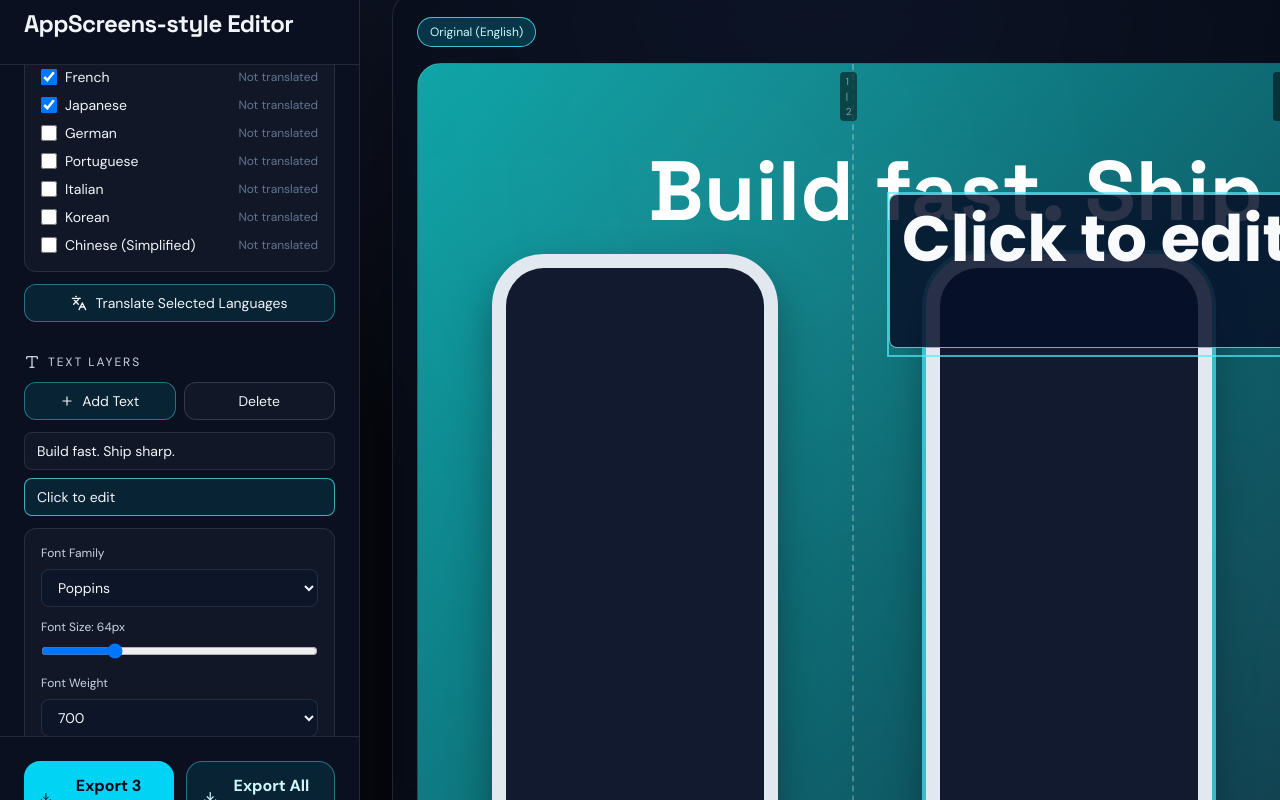
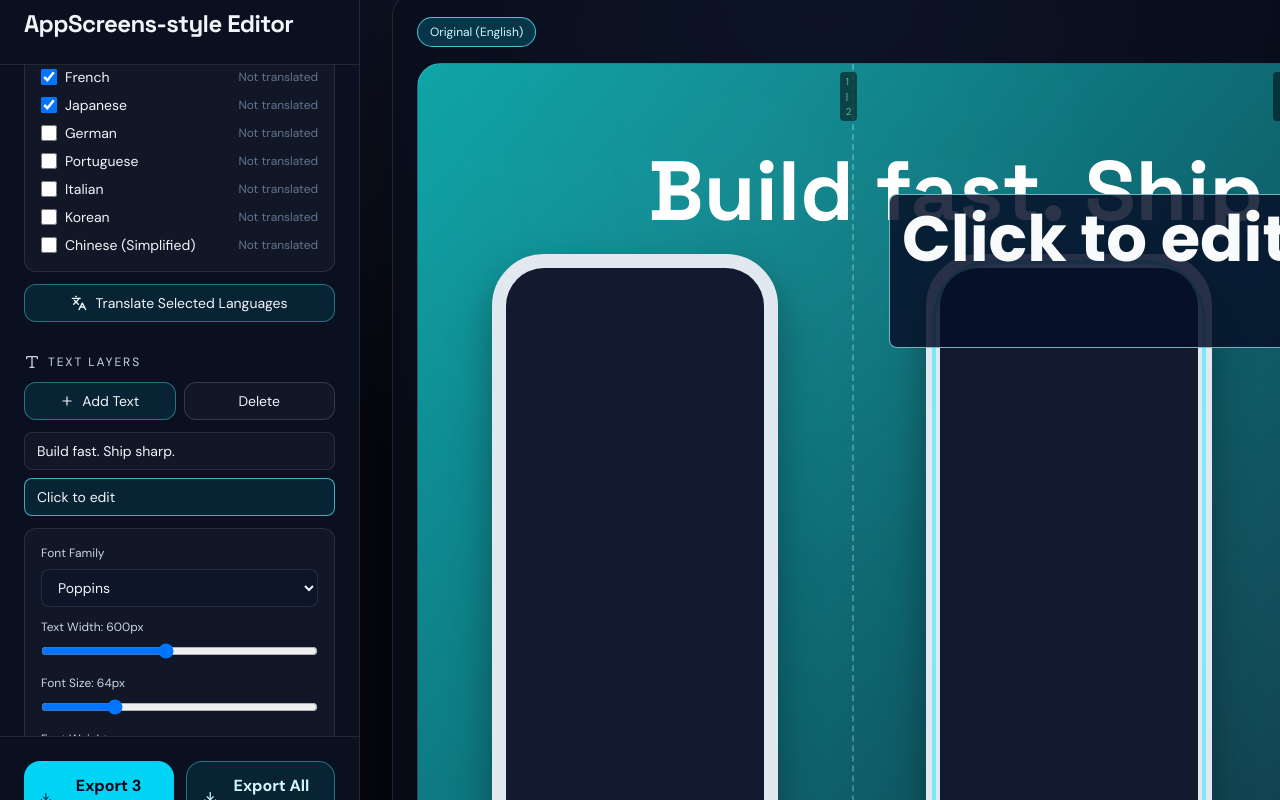
Before and after one commit to HunterHelms/store-assets-studio, a Next.js app: page / in a window 1280 px wide. Both pictures are taken after a click on the button "Add Text". Shown: the part 40-840 px from the top of the page. Built offline with nearby package versions, Linux system fonts and the light colour scheme.

Commit message:
Lot of UI updates!

```diff
--- a/src/components/AssetStudio.tsx
+++ b/src/components/AssetStudio.tsx
@@ -17,6 +17,7 @@ import {
   Languages,
   LoaderCircle,
   Copy,
+  RotateCw,
 } from "lucide-react";
 
 type TextLayer = {
@@ -24,6 +25,7 @@ type TextLayer = {
   text: string;
   x: number;
   y: number;
+  width: number;
   fontFamily: string;
   fontSize: number;
   fontWeight: number;
@@ -89,6 +91,7 @@ export function AssetStudio() {
       text: "Build fast. Ship sharp.",
       x: 230,
       y: 88,
+      width: 900,
       fontFamily: FONT_OPTIONS[0].value,
       fontSize: 84,
       fontWeight: 700,
@@ -137,6 +140,11 @@ export function AssetStudio() {
     "frame-1": { x: 0, y: 0 },
     "frame-2": { x: 0, y: 0 },
     "frame-3": { x: 0, y: 0 },
+  });
+  const [deviceRotations, setDeviceRotations] = useState<Record<string, number>>({
+    "frame-1": 0,
+    "frame-2": 0,
+    "frame-3": 0,
   });
 
   const selectedText = textLayers.find((layer) => layer.id === selectedTextId) ?? null;
@@ -214,6 +222,7 @@ export function AssetStudio() {
       text: "Click to edit",
       x: Math.round(boardWidth / 2 - 180),
       y: 130,
+      width: 600,
       fontFamily: FONT_OPTIONS[1].value,
       fontSize: 64,
       fontWeight: 700,
@@ -511,6 +520,40 @@ export function AssetStudio() {
     textDragRef.current = null;
   };
 
+  const textResizeRef = useRef<{
+    id: string;
+    pointerX: number;
+    startWidth: number;
+  } | null>(null);
+
+  const onTextResizePointerDown = (event: React.PointerEvent<HTMLDivElement>, layer: TextLayer) => {
+    event.stopPropagation();
+    textResizeRef.current = {
+      id: layer.id,
+      pointerX: event.clientX,
+      startWidth: layer.width,
+    };
+    event.currentTarget.setPointerCapture(event.pointerId);
+  };
+
+  const onTextResizePointerMove = (event: React.PointerEvent<HTMLDivElement>, layerId: string) => {
+    const resize = textResizeRef.current;
+    if (!resize || resize.id !== layerId) return;
+
+    const newWidth = Math.max(80, resize.startWidth + (event.clientX - resize.pointerX));
+    setTextLayers((current) =>
+      current.map((layer) => (layer.id === layerId ? { ...layer, width: newWidth } : layer)),
+    );
+  };
+
+  const onTextResizePointerUp = (event: React.PointerEvent<HTMLDivElement>, layerId: string) => {
+    const resize = textResizeRef.current;
+    if (!resize || resize.id !== layerId) return;
+
+    event.currentTarget.releasePointerCapture(event.pointerId);
+    textResizeRef.current = null;
+  };
+
   const onScreenshotPointerDown = (event: React.PointerEvent<HTMLDivElement>, frameId: string) => {
     if (!screenshots[frameId]) return;
     event.stopPropagation();
@@ -676,6 +719,7 @@ export function AssetStudio() {
                 onChange={handlePanoramaUpload}
               />
             </label>
+            {panoramaImage ? (
               <div className="space-y-3 rounded-xl border border-white/10 bg-white/[0.03] p-4 text-xs">
                 <label className="block">
                   <span className="mb-2 flex items-center gap-1 text-slate-300">
@@ -715,7 +759,14 @@ export function AssetStudio() {
                     className="w-full"
                   />
                 </label>
+                <button
+                  onClick={() => setPanoramaImage(null)}
+                  className="flex w-full items-center justify-center gap-2 rounded-lg border border-rose-400/50 bg-rose-500/10 px-3 py-2 text-rose-200 hover:bg-rose-500/20"
+                >
+                  <Trash2 className="h-3.5 w-3.5" /> Remove image
+                </button>
               </div>
+            ) : null}
           </section>
 
           <section className="space-y-3">
@@ -767,11 +818,32 @@ export function AssetStudio() {
               />
             </label>
 
-            {screenshots[selectedFrameId] ? (
+            {/* Device controls - always visible for selected frame */}
             <div className="space-y-3 rounded-xl border border-white/10 bg-white/[0.03] p-4 text-xs">
               <p className="text-slate-300">Frame {selectedFrameId.replace("frame-", "#")} controls</p>
               <label className="block">
-                  <span className="mb-2 block text-slate-300">Scale: {selectedTransform.scale.toFixed(2)}</span>
+                <span className="mb-2 flex items-center gap-1 text-slate-300">
+                  <RotateCw className="h-3.5 w-3.5" /> Rotation: {deviceRotations[selectedFrameId] ?? 0}°
+                </span>
+                <input
+                  type="range"
+                  min="-45"
+                  max="45"
+                  step="1"
+                  value={deviceRotations[selectedFrameId] ?? 0}
+                  onChange={(e) =>
+                    setDeviceRotations((current) => ({
+                      ...current,
+                      [selectedFrameId]: Number(e.target.value),
+                    }))
+                  }
+                  className="w-full"
+                />
+              </label>
+              {screenshots[selectedFrameId] ? (
+                <>
+                  <label className="block">
+                    <span className="mb-2 block text-slate-300">Screenshot Scale: {selectedTransform.scale.toFixed(2)}</span>
                     <input
                       type="range"
                       min="0.8"
@@ -809,8 +881,9 @@ export function AssetStudio() {
                       <Trash2 className="h-3.5 w-3.5" /> Remove
                     </button>
                   </div>
+                </>
+              ) : null}
             </div>
-            ) : null}
           </section>
 
           <section className="space-y-3">
@@ -915,6 +988,19 @@ export function AssetStudio() {
                     </option>
                   ))}
                 </select>
+              </label>
+              <label className="block">
+                <span className="mb-2 block text-slate-300">Text Width: {Math.round(selectedText?.width ?? 0)}px</span>
+                <input
+                  type="range"
+                  min="80"
+                  max={Math.round(boardWidth * 0.95)}
+                  step="10"
+                  value={selectedText?.width ?? 600}
+                  onChange={(e) => updateSelectedText({ width: Number(e.target.value) })}
+                  className="w-full"
+                  disabled={!selectedText}
+                />
               </label>
               <label className="block">
                 <span className="mb-2 block text-slate-300">Font Size: {selectedText?.fontSize ?? 0}px</span>
@@ -1029,24 +1115,32 @@ export function AssetStudio() {
             {frameLayout.map((frame) => {
               const screenshotTransform = screenshotTransforms[frame.id] ?? { x: 0, y: 0, scale: 1 };
               const offset = deviceOffsets[frame.id] ?? { x: 0, y: 0 };
+              const rotation = deviceRotations[frame.id] ?? 0;
               const frameScreenshot = screenshots[frame.id];
 
               return (
                 <div
                   key={frame.id}
-                  className={`absolute cursor-grab rounded-[52px] border-[14px] border-slate-200 bg-[#e5e7eb] shadow-[0_20px_40px_rgba(0,0,0,0.35)] active:cursor-grabbing ${
-                    selectedFrameId === frame.id ? "ring-4 ring-cyan-300/70" : ""
-                  }`}
+                  className="absolute cursor-grab rounded-[52px] border-[14px] border-slate-200 bg-[#e5e7eb] shadow-[0_20px_40px_rgba(0,0,0,0.35)] active:cursor-grabbing"
                   style={{
                     left: frame.x + offset.x,
                     top: frame.y + offset.y,
                     width: frame.width,
                     height: frame.height,
+                    transform: rotation !== 0 ? `rotate(${rotation}deg)` : undefined,
+                    transformOrigin: "center center",
                   }}
                   onPointerDown={(event) => onDevicePointerDown(event, frame.id)}
                   onPointerMove={(event) => onDevicePointerMove(event, frame.id)}
                   onPointerUp={(event) => onDevicePointerUp(event, frame.id)}
                 >
+                  {/* Selection ring - excluded from export */}
+                  {selectedFrameId === frame.id ? (
+                    <div
+                      data-export-exclude
+                      className="pointer-events-none absolute -inset-1 rounded-[56px] ring-4 ring-cyan-300/70"
+                    />
+                  ) : null}
                   <div className="relative h-full w-full overflow-hidden rounded-[38px] bg-[#121a2f]">
                     {frameScreenshot ? (
                       <div
@@ -1104,12 +1198,30 @@ export function AssetStudio() {
             {textLayers.map((layer) => (
               <div
                 key={layer.id}
-                className={`absolute max-w-[78%] ${selectedTextId === layer.id ? "outline outline-2 outline-cyan-300/70" : ""}`}
-                style={{ left: layer.x, top: layer.y }}
+                className="absolute"
+                style={{ left: layer.x, top: layer.y, width: layer.width }}
                 onPointerDown={(event) => onTextPointerDown(event, layer)}
                 onPointerMove={(event) => onTextPointerMove(event, layer.id)}
                 onPointerUp={(event) => onTextPointerUp(event, layer.id)}
               >
+                {/* Selection outline + resize handle - excluded from export */}
+                {selectedTextId === layer.id && editingTextId !== layer.id ? (
+                  <>
+                    <div
+                      data-export-exclude
+                      className="pointer-events-none absolute -inset-2 rounded-lg border-2 border-dashed border-cyan-300/60"
+                    />
+                    <div
+                      data-export-exclude
+                      className="absolute -right-5 top-0 z-50 flex h-full w-4 cursor-col-resize items-center justify-center"
+                      onPointerDown={(event) => onTextResizePointerDown(event, layer)}
+                      onPointerMove={(event) => onTextResizePointerMove(event, layer.id)}
+                      onPointerUp={(event) => onTextResizePointerUp(event, layer.id)}
+                    >
+                      <div className="h-10 w-1.5 rounded-full bg-cyan-300/80" />
+                    </div>
+                  </>
+                ) : null}
                 {editingTextId === layer.id ? (
                   <textarea
                     autoFocus
@@ -1129,7 +1241,7 @@ export function AssetStudio() {
                         setEditingTextId(null);
                       }
                     }}
-                    className="min-h-[120px] w-[720px] resize-none rounded-lg border border-cyan-200/70 bg-[#071028]/85 p-3 leading-none focus:outline-none"
+                    className="min-h-[120px] w-full resize-none rounded-lg border border-cyan-200/70 bg-[#071028]/85 p-3 leading-none focus:outline-none"
                     style={{
                       fontFamily: layer.fontFamily,
                       fontSize: `${layer.fontSize}px`,
```
Lines whose indentation alone changed are shown as unchanged.
